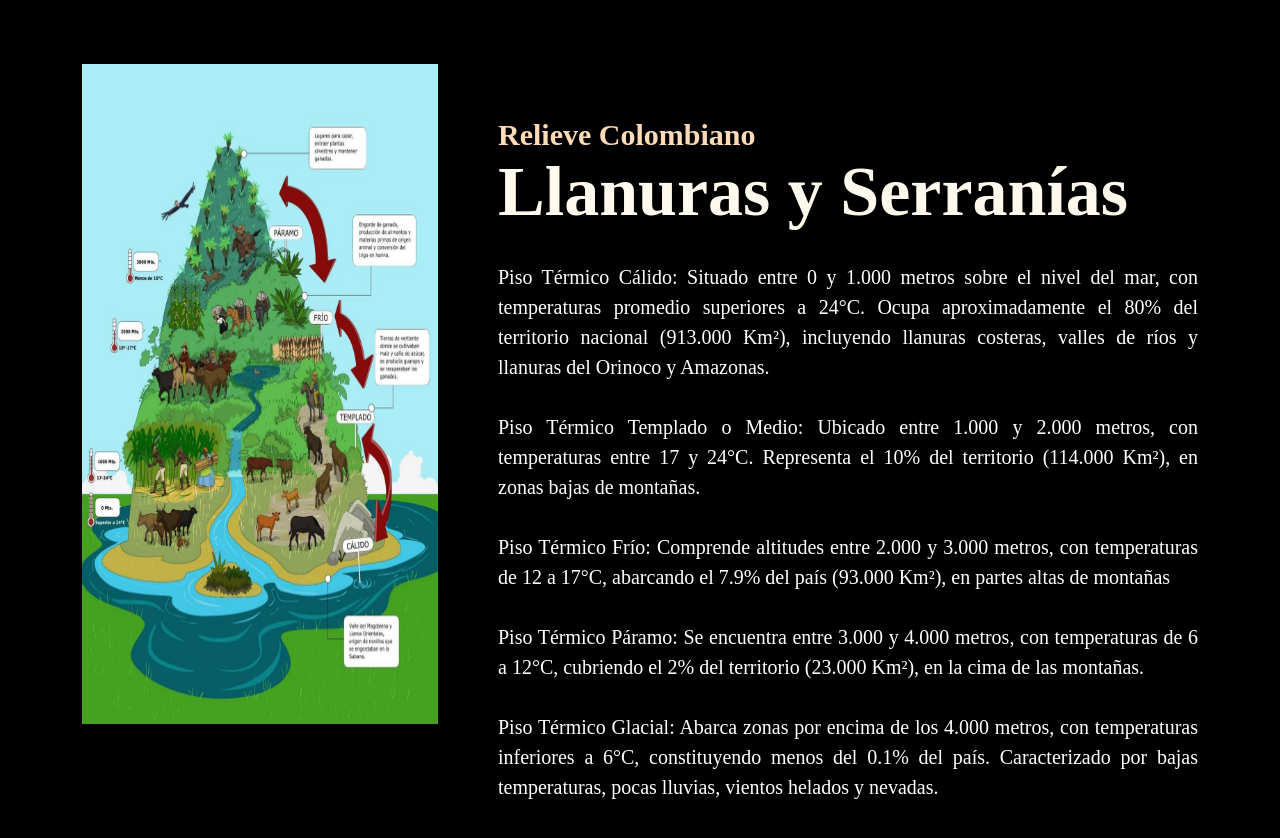
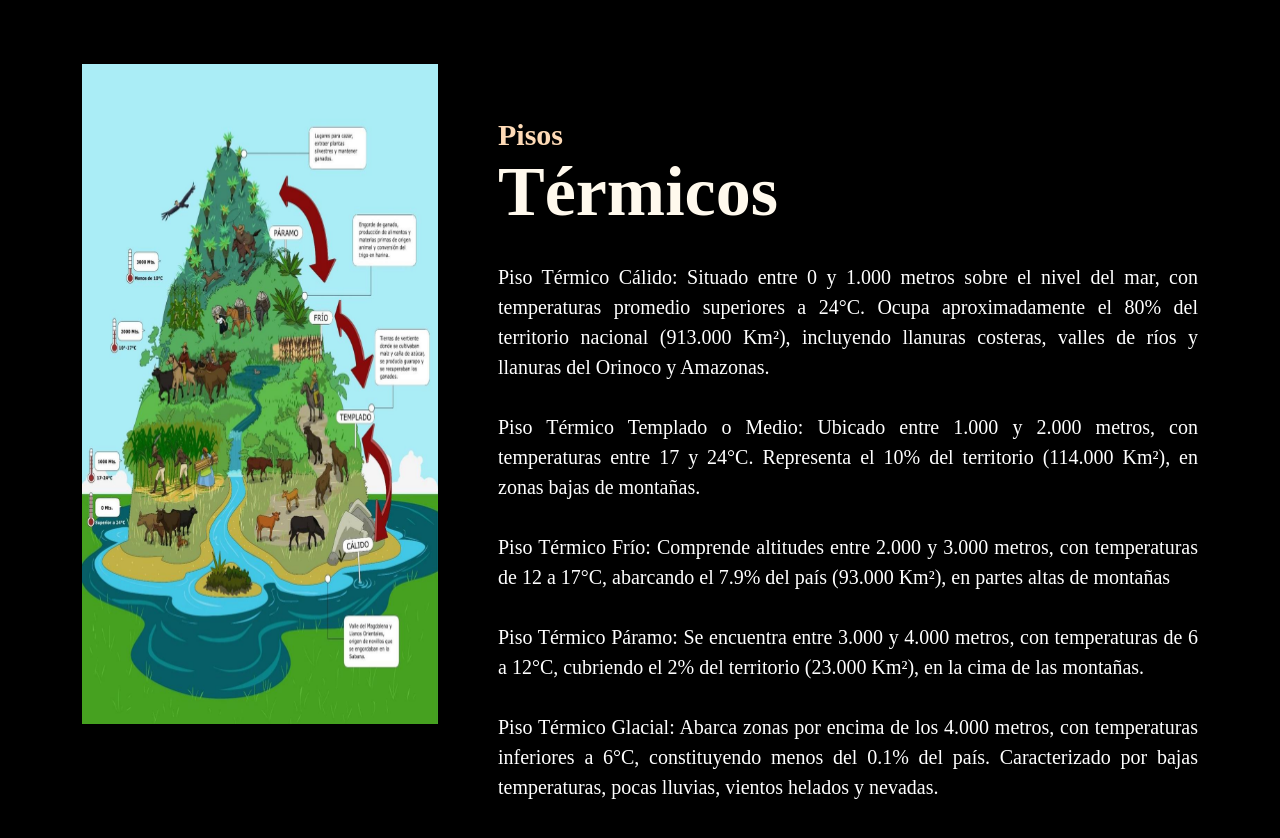
Before and after one commit to Carlos-VG/Laboratorio4_Bootstrap, a plain HTML site: page index.html in a window 1280 px wide. Shown: the part 3148-3986 px from the top of the page. Drawn offline with nearby package versions, Linux system fonts and the light colour scheme; some packages are replaced by stand-ins of ours; a script that the page names is missing.

Commit message:
Ultimos ajustes realizados

```diff
--- a/index.html
+++ b/index.html
@@ -339,8 +339,8 @@
                 </div>
                 <div class="col-lg-8 col-md-12 col-12 ps-lg-5 mt-md-5">
                     <div class="about-text text-white">
-                        <span>Relieve Colombiano</span>
-                        <h2>Llanuras y Serranías</h2>
+                        <span>Pisos</span>
+                        <h2>Térmicos</h2>
                         <p class="notion">
                             Piso Térmico Cálido: Situado entre 0 y 1.000 metros sobre el nivel del mar, con temperaturas
                             promedio superiores a 24°C. Ocupa aproximadamente el 80% del territorio nacional (913.000
```
